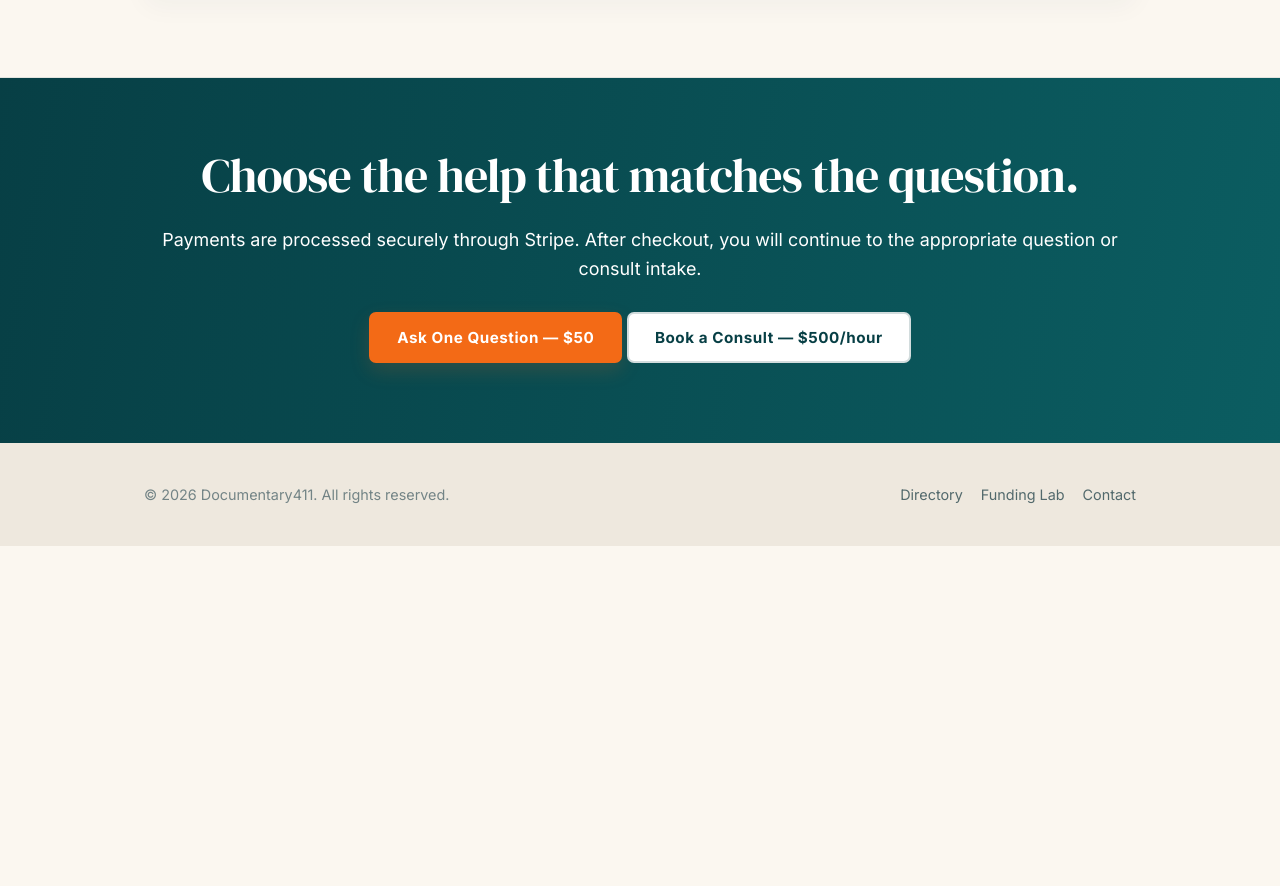
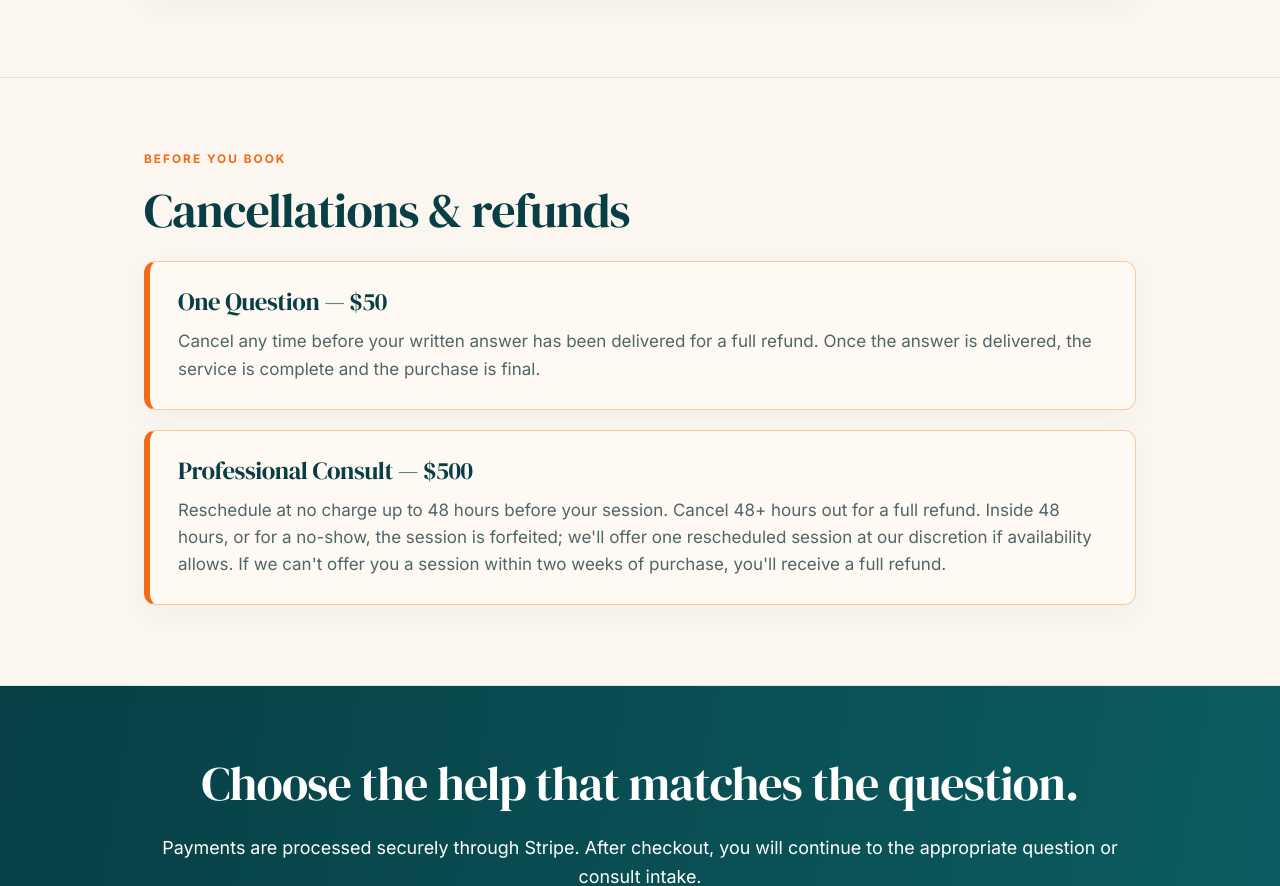
Before and after one commit to Producergrl/documentary411, a website: page ask-a-pro.html in a window 1280 px wide. Shown: the part 1821-2707 px from the top of the page. Before the commit the page ends 2367 px from the top, so only its background shows below. Drawn offline with Linux system fonts and the light colour scheme.

Commit message:
Add refund/cancellation policy to Festival Strategy and Ask a Pro pages
Both pages sell live via Stripe checkout but had no stated refund
policy. Adds a refund FAQ entry to Festival Strategy ($99 digital
download: final once delivered) and a cancellations/refunds section to
Ask a Pro (One Question: refundable until answered; Consult: free
reschedule 48+ hours out, full refund 48+ hours out, forfeited inside
48 hours or on a no-show).

```diff
--- a/ask-a-pro.html
+++ b/ask-a-pro.html
@@ -94,6 +94,23 @@
 
   <hr class="rule">
 
+  <section>
+    <div class="wrap">
+      <p class="eyebrow">Before you book</p>
+      <h2>Cancellations &amp; refunds</h2>
+      <div class="honesty">
+        <h3>One Question — $50</h3>
+        <p>Cancel any time before your written answer has been delivered for a full refund. Once the answer is delivered, the service is complete and the purchase is final.</p>
+      </div>
+      <div class="honesty" style="margin-top:20px">
+        <h3>Professional Consult — $500</h3>
+        <p>Reschedule at no charge up to 48 hours before your session. Cancel 48+ hours out for a full refund. Inside 48 hours, or for a no-show, the session is forfeited; we'll offer one rescheduled session at our discretion if availability allows. If we can't offer you a session within two weeks of purchase, you'll receive a full refund.</p>
+      </div>
+    </div>
+  </section>
+
+  <hr class="rule">
+
   <section class="band-soft center">
     <div class="wrap">
       <h2>Choose the help that matches the question.</h2>
```
Also changed, not shown: festival-strategy.html (+4 -0 lines).
